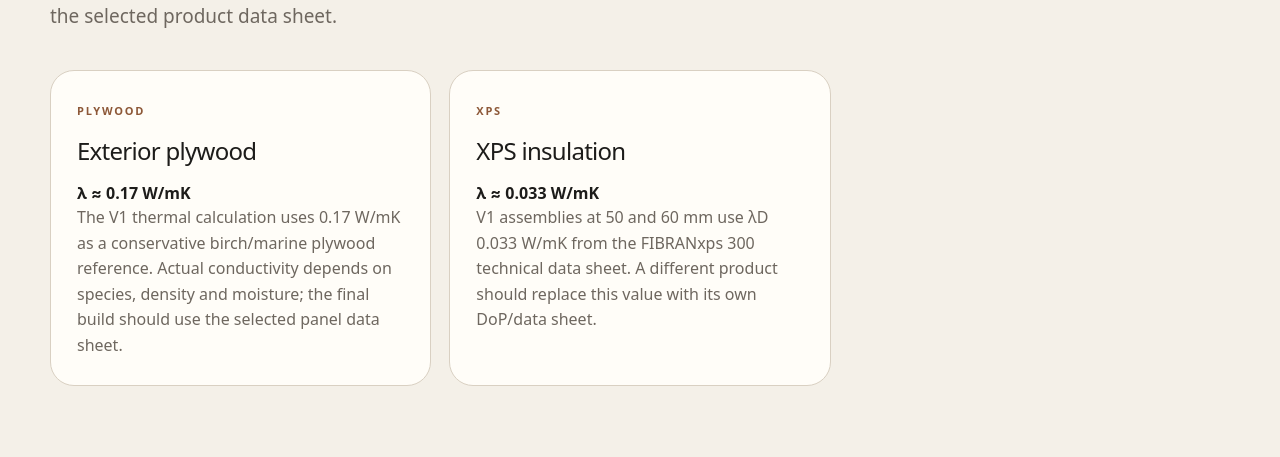
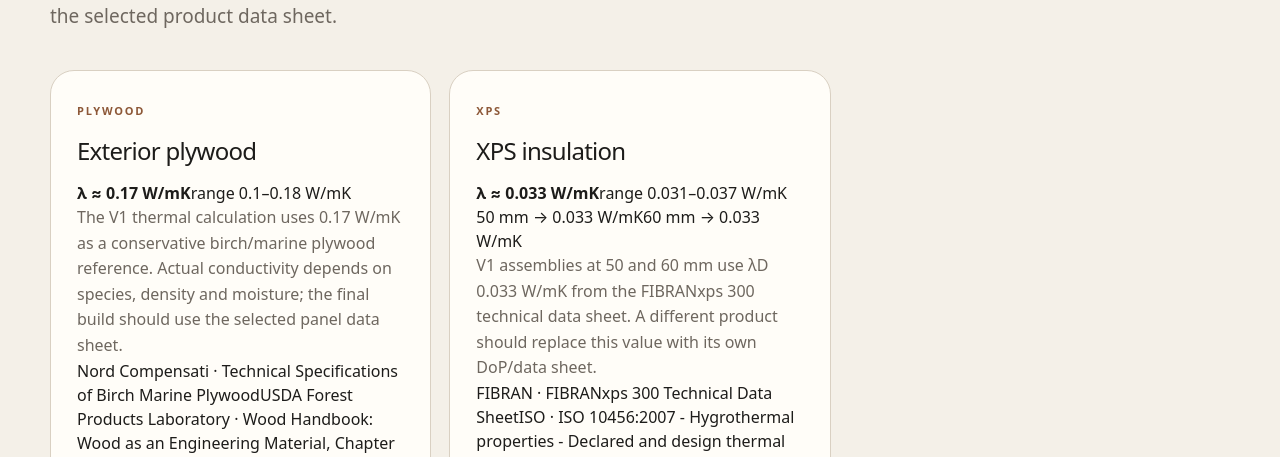
Before and after one commit to zoxknez/sapice, a Next.js app: page /en/materials in a window 1280 px wide. Shown: the part 343-800 px from the top of the page. Built offline with nearby package versions, Linux system fonts and the light colour scheme; no server answers.

Commit message:
feat: show material ranges thickness values and provenance

```diff
--- a/src/app/[locale]/materials/page.tsx
+++ b/src/app/[locale]/materials/page.tsx
@@ -2,6 +2,7 @@ import type {Metadata} from "next";
 import {setRequestLocale} from "next-intl/server";
 import type {AppLocale} from "@/i18n/routing";
 import {materials} from "@/data/materials";
+import {sources} from "@/data/sources";
 import {localizedMetadata} from "@/lib/seo";
 
 
@@ -41,8 +42,29 @@ export default async function MaterialsPage({params}: {params: Promise<{locale:
             <article key={material.id}>
               <span className="kicker">{material.id.toUpperCase()}</span>
               <h2>{locale === "sr" ? material.nameSr : material.nameEn}</h2>
-              <strong>λ ≈ {material.lambdaTypicalWmK} W/mK</strong>
+              <div className="material-thermal">
+                <strong>λ ≈ {material.lambdaTypicalWmK} W/mK</strong>
+                <span>{locale === "sr" ? "raspon" : "range"} {material.lambdaRangeWmK[0]}–{material.lambdaRangeWmK[1]} W/mK</span>
+              </div>
+              {material.lambdaByThicknessMm && (
+                <div className="lambda-chips">
+                  {Object.entries(material.lambdaByThicknessMm).map(([thickness, lambda]) => (
+                    <span key={thickness}>{thickness} mm → {lambda} W/mK</span>
+                  ))}
+                </div>
+              )}
               <p>{locale === "sr" ? material.notesSr : material.notesEn}</p>
+              <div className="material-source-links">
+                {material.sourceIds.map((sourceId) => {
+                  const source = sources[sourceId];
+                  if (!source) return null;
+                  return (
+                    <a key={sourceId} href={source.url} target="_blank" rel="noreferrer">
+                      {source.publisher} · {source.title}
+                    </a>
+                  );
+                })}
+              </div>
             </article>
           ))}
         </div>
```
